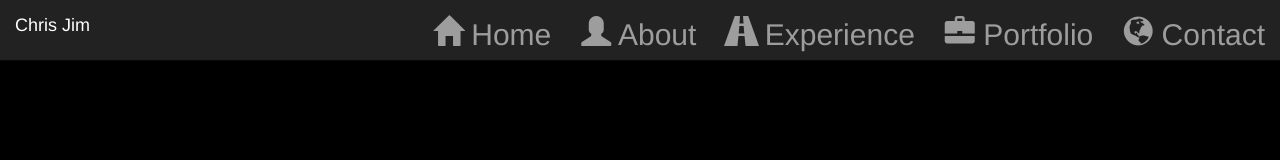
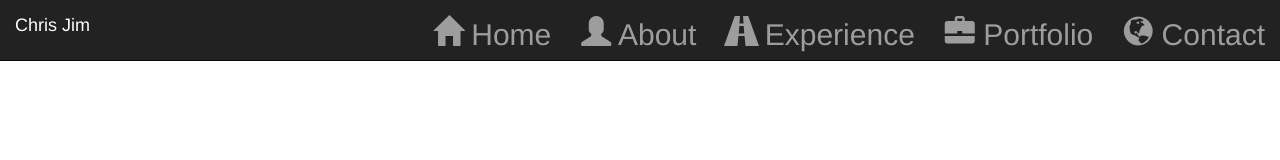
Before and after one commit to iam-chrisjim/Science-for-Finance-Testing-Site, a plain HTML site: page index.html in a window 1280 px wide. Drawn offline with nearby package versions, Linux system fonts and the light colour scheme.

Commit message:
Update style.css

```diff
--- a/css/style.css
+++ b/css/style.css
@@ -1,8 +1,6 @@
 body {
   font-size: 30px;
   text-align: center;
-  color: white;
-  background: black;
 }
 
 /*
```
